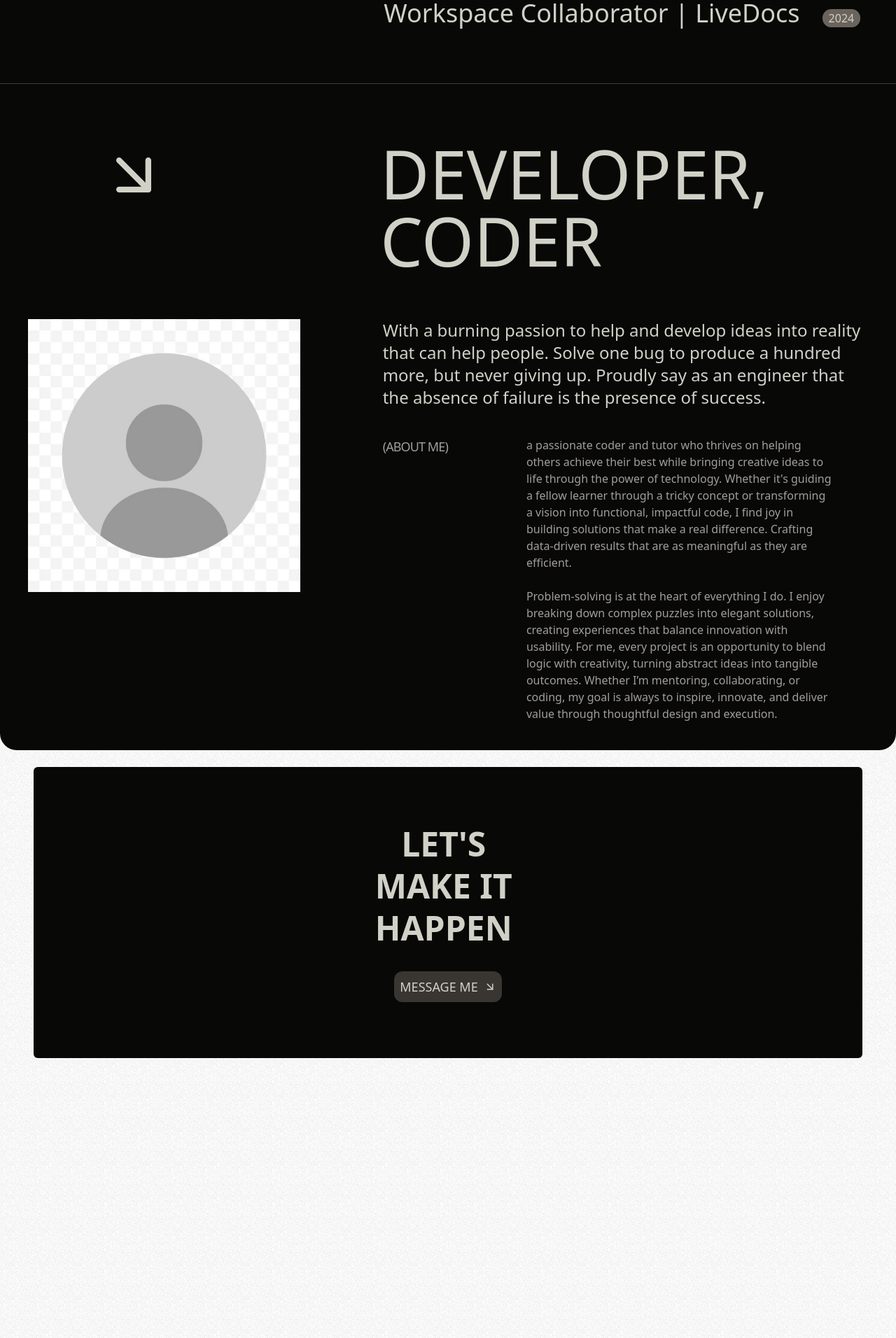
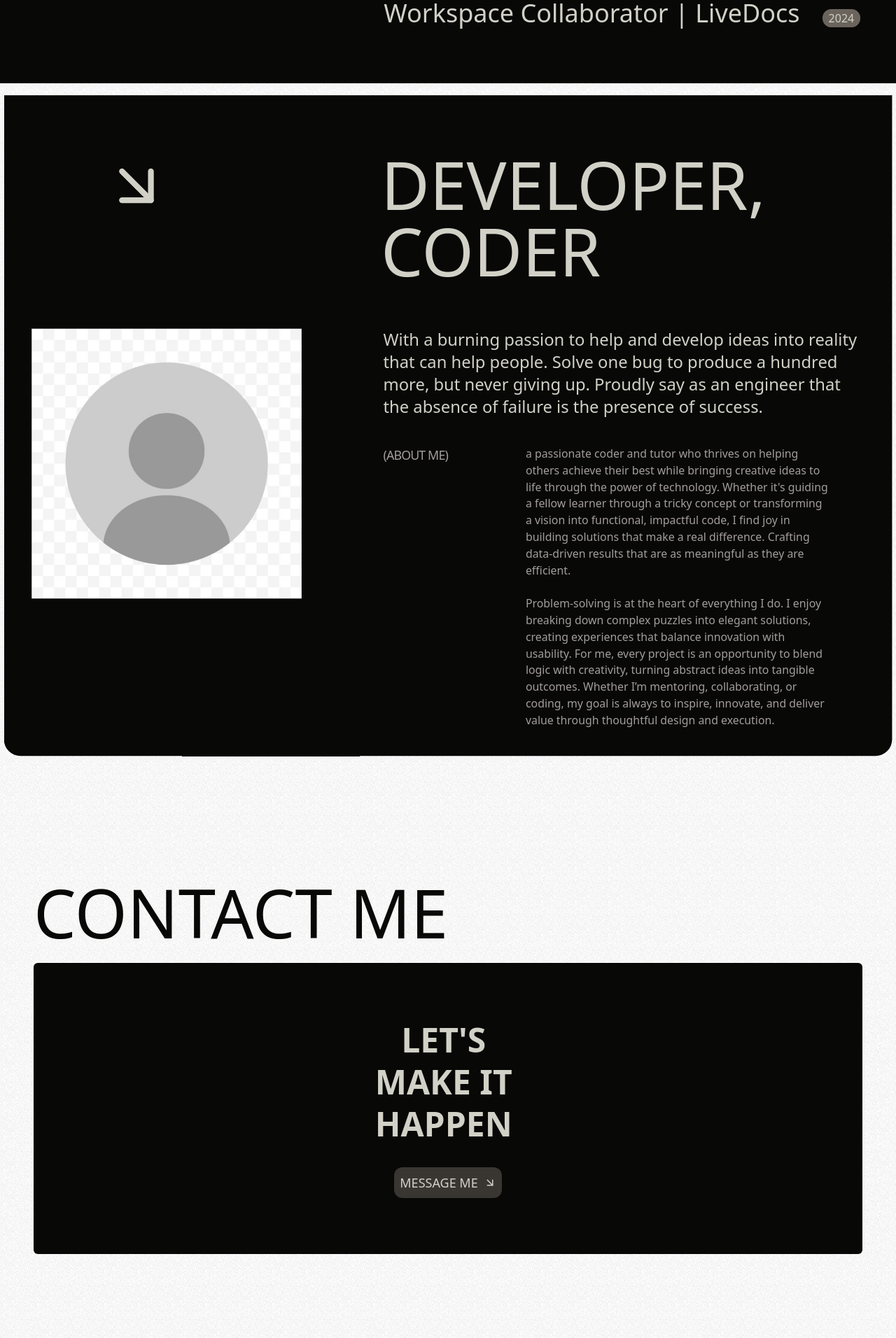
Before and after one commit to Jell13/my-website-next, a Next.js app: page / in a window 1280 px wide. Shown: the part 5828-7740 px from the top of the page at 70% size. Built offline with nearby package versions, Linux system fonts and the light colour scheme.

Commit message:
fixed the scrolling in the about section with the translate and also the scaling

```diff
--- a/app/sections/About.jsx
+++ b/app/sections/About.jsx
@@ -6,12 +6,26 @@ import { motion, motionValue, useInView, useScroll, useTransform } from 'framer-
 
 const About = () => {
 
-    const aboutRef = useRef()
+    const aboutRef = useRef(null)
+    const targetRef = useRef(null)
 
-    const ref = useRef()
-    const inView = useInView(ref, { margin: "-700px 0px 0px 0px", once: false })
+    // const inView = useInView(ref, { margin: "-700px 0px 0px 0px", once: false })
 
+    const {scrollYProgress} = useScroll({
+        target: targetRef,
+        offset: ["end end", "end start"]
+    })
+    const scale = useTransform(
+        scrollYProgress,
+        [0, 1],
+        [1, 0.93]
+    )
 
+    const y = useTransform(
+        scrollYProgress,
+        [0, 1],
+        [0, 100]
+    )
     // const scaleDown = useTransform(
     //     scrollY,
     //     [6254, 7100],
@@ -48,11 +62,11 @@ const About = () => {
 
   return (
     <motion.section
-    ref={ref}
-    initial={{ scale: 1 }}
-    animate={{ scale: inView ? 1 : 0.96 }}
-    transition={{ duration: 0.5 }}
-    // style={{scale: scaleDown, y: translate}}
+    ref={targetRef}
+    style={{
+        scale,
+        y
+    }}
     id='about' className='bg-secondary text-primary border-none rounded-b-3xl'>
         <div className='border-t border-t-[#3f3f38] flex flex-col gap-y-16 md:px-10 px-6'>
             <div className='grid grid-cols-12 gap-2 mt-20'>
--- a/app/sections/Contact.jsx
+++ b/app/sections/Contact.jsx
@@ -4,8 +4,11 @@ import { LuArrowDownRight } from "react-icons/lu"
 
 const Contact = () => {
 
-    const contactRef = useRef()
-    const { scrollY } = useScroll()
+    const contactRef = useRef(null)
+    const { scrollY } = useScroll({
+      target: contactRef,
+      offset: ["end end", "end start"]
+    })
 
     const isInView = useInView(contactRef, {margin: "-100px"})
 
@@ -33,7 +36,7 @@ const Contact = () => {
 
     const translate = useTransform(
         scrollY,
-        [6300, 6700],
+        [0, 1],
         [-200, 0]
     )
 
@@ -51,8 +54,8 @@ const Contact = () => {
 
   return (
     <motion.section
-    style={{y: translate}}
-    id='contact' className='md:px-12 py-20 px-6 h-screen mb-20'>
+    style={{translate}}
+    id='contact' className='md:px-12 py-20 px-6 h-screen mb-20 mt-20'>
         <div className='flex flex-col'>
             <motion.h2
             ref={contactRef}
```
